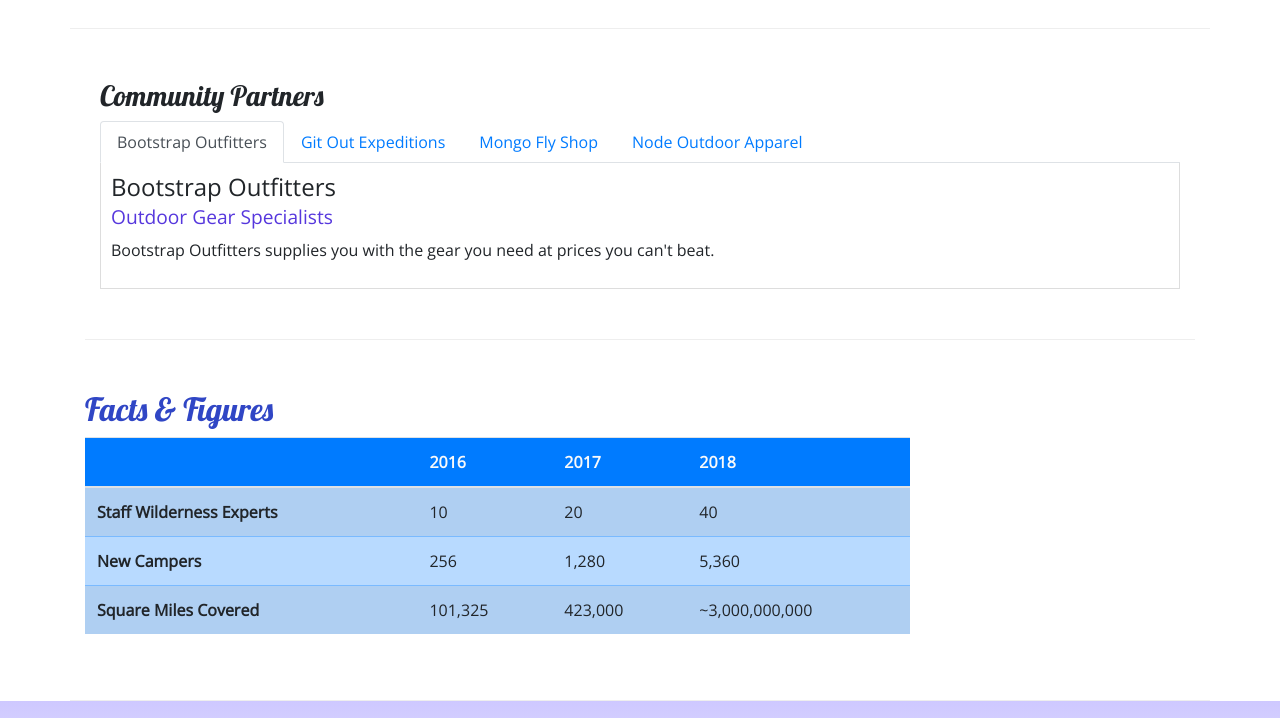
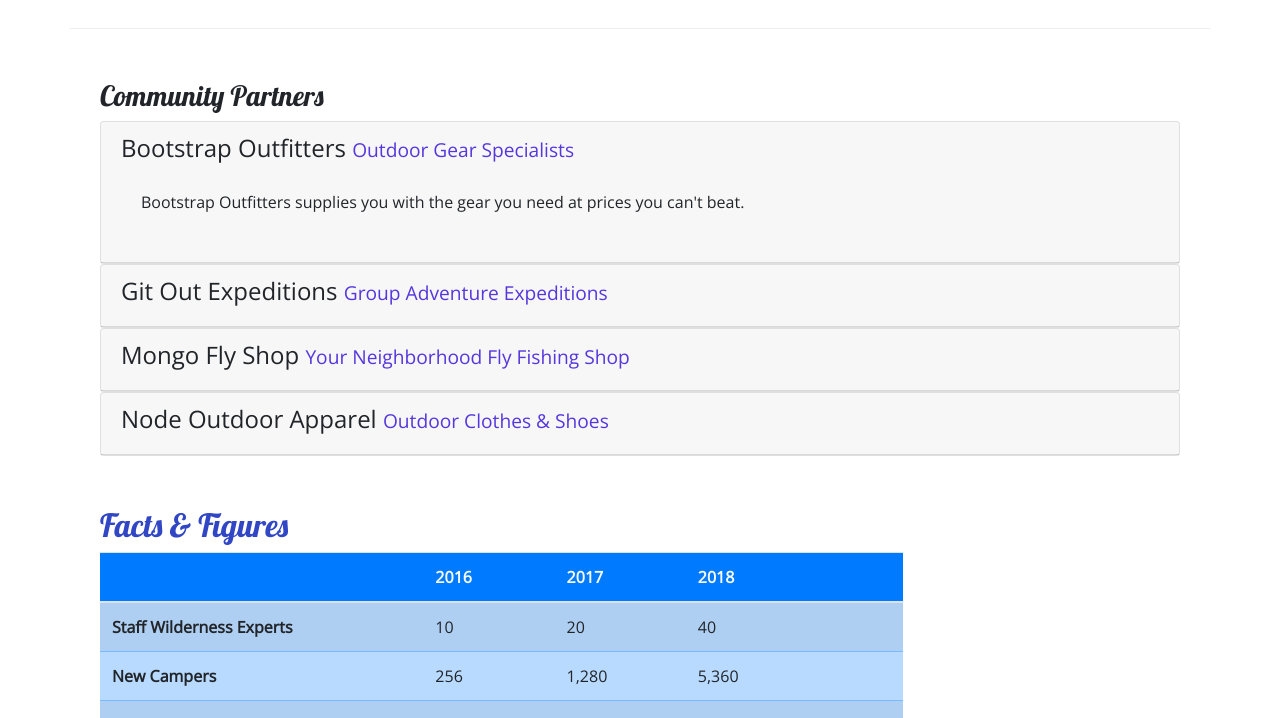
Before and after one commit to Jon-Bailey/nucamp-bootstrap, a website: page aboutus.html in a window 1280 px wide. Shown: the part 840-1558 px from the top of the page. Drawn offline with nearby package versions, Linux system fonts and the light colour scheme.

Commit message:
Accordion

```diff
--- a/aboutus.html
+++ b/aboutus.html
@@ -131,53 +131,59 @@
         <div class="row row-content">
           <div class="col">
             <h3>Community Partners</h3>
-            <ul class="nav nav-tabs">
-              <li class="nav-item"><a class="nav-link active" href="#bootstrap" role="tab" data-toggle="tab">Bootstrap Outfitters</a></li>
-              <li class="nav-item"><a class="nav-link" href="#git" role="tab" data-toggle="tab">Git Out Expeditions</a></li>
-              <li class="nav-item"><a class="nav-link" href="#mongo" role="tab" data-toggle="tab">Mongo Fly Shop</a></li>
-              <li class="nav-item"><a class="nav-link" href="#node" role="tab" data-toggle="tab">Node Outdoor Apparel</a></li>
-            </ul>
-            <div class="tab-content">
-              <div role="tabpanel" class="tab-pane fade show active" id="bootstrap">
+            <div id="accordion">
+              <div class="card">
+                <div role="tab" class="card-header">
                     <h4>
-              Bootstrap Outfitters <br />
-              <small>Outdoor Gear Specialists</small>
+                        <a data-toggle="collapse" data-target="#bootstrap">
+                            Bootstrap Outfitters <small>Outdoor Gear Specialists</small>
+                        </a>
                     </h4>
-            <p class="d-none d-sm-block">
-              Bootstrap Outfitters supplies you with the gear you need at prices
-              you can't beat.
-            </p>
+                    <div class="collapse show" id="bootstrap" data-parent="#accordion">
+                        <div class="card-body">
+                            <p class="d-none d-sm-block">Bootstrap Outfitters supplies you with the gear you need at prices you can't beat.</p>
                         </div>
-          <div role="tabpanel" class="tab-pane fade" id="git">
+                    </div>
+                </div>
+            </div>
+          <div class="card">
+            <div role="tab" class="card-header">
                 <h4>
-              Git Out Expeditions <br />
-              <small>Group Adventure Expeditions</small>
+                    <a class="collapsed" data-toggle="collapse" data-target="#git">
+                        Git Out Expeditions <small>Group Adventure Expeditions</small>
+                    </a>
                 </h4>
-            <p class="d-none d-sm-block">
-              Join Git Out Expeditions to explore new horizons with a group of
-              other adventurers!
-            </p>
+                <div class="collapse" id="git" data-parent="#accordion">
+                    <div class="card-body">
+                        <p class="d-none d-sm-block">Join Git Out Expeditions to explore new horizons with a group of other adventurers!</p>
                    </div>
-          <div role="tabpanel" class="tab-pane fade" id="mongo">
+                </div>
+            </div>
+        </div>
+        <div class="card">
+            <div role="tab" class="card-header">
                 <h4>
-              Mongo Fly Shop <br />
-              <small>Your Neighborhood Fly Fishing Shop</small>
+                    <a class="collapsed" data-toggle="collapse" data-target="#mongo">
+                        Mongo Fly Shop <small>Your Neighborhood Fly Fishing Shop</small>
+                    </a>
                 </h4>
-            <p class="d-none d-sm-block">
-              Need a new fishing pole, a tacklebox, or flies of all kinds? Stop
-              by Mongo Fly Shop.
-            </p>
+                <div class="collapse" id="mongo" data-parent="#accordion">
+                    <div class="card-body">
+                        <p class="d-none d-sm-block">Need a new fishing pole, a tacklebox, or flies of all kinds? Stop by Mongo Fly Shop.</p>
                     </div>
-          <div role="tabpanel" class="tab-pane fade " id="node">
+                </div>
+            </div>
+        </div>
+        <div class="card">
+            <div role="tab" class="card-header">
                 <h4>
-              Node Outdoor Apparel <br />
-              <small>Outdoor Clothes & Shoes</small>
+                    <a class="collapsed" data-toggle="collapse" data-target="#node">
+                        Node Outdoor Apparel <small>Outdoor Clothes & Shoes</small>
+                    </a>
                 </h4>
-            <p class="d-none d-sm-block">
-              From polar fleeces to swimsuits, hiking boots to waders, a visit
-              to Node will be sure to get you covered.
-            </p>
-          </div>
+                <div class="collapse" id="node" data-parent="#accordion">
+                    <div class="card-body">
+                        <p class="d-none d-sm-block">From polar fleeces to swimsuits, hiking boots to waders, a visit to Node will be sure to get you covered.</p>
                     </div>
                 </div>
             </div>
```
Lines whose indentation alone changed are shown as unchanged.
